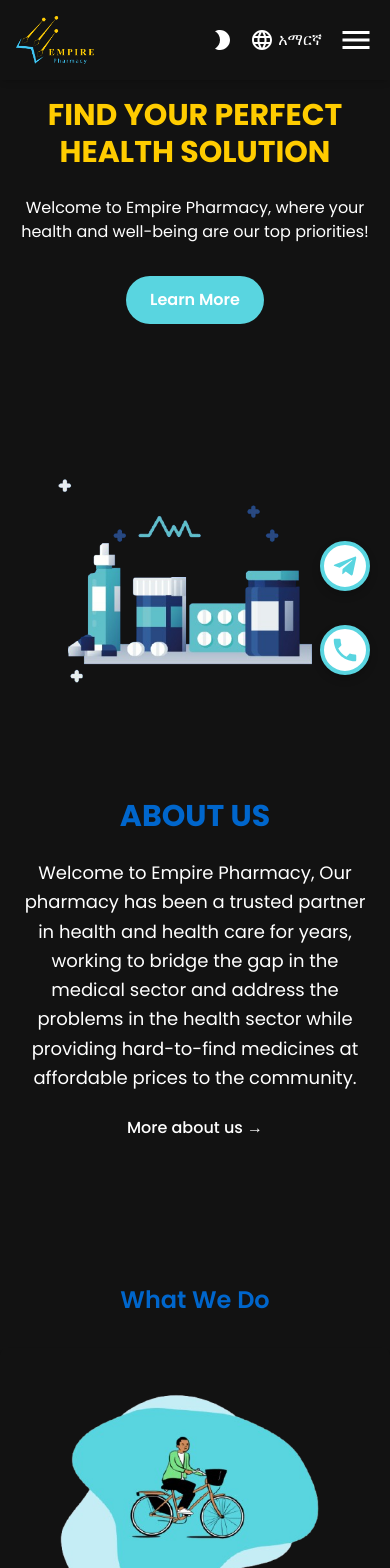
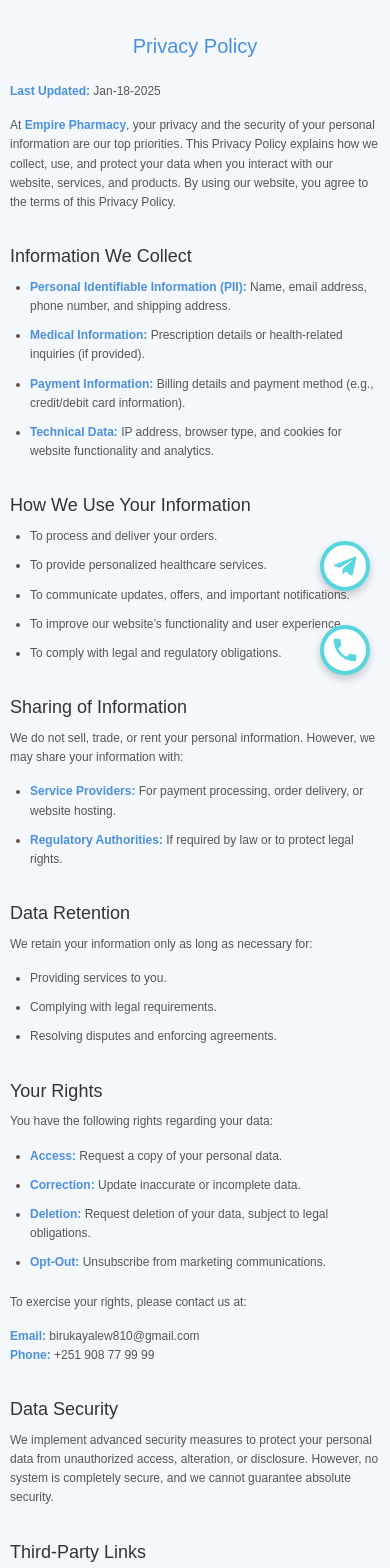
Before and after one commit to Mercycermy/PharmacyWeb, a React (Vite) app: page /PharmacyWeb/privacypolicy in a window 390 px wide. Shown: the top 1568 px of the page. Built offline with nearby package versions, Linux system fonts and the light colour scheme.

Commit message:
html meta update and adding privacy and policy

```diff
--- a/index.html
+++ b/index.html
@@ -3,9 +3,25 @@
   <head>
     <meta charset="UTF-8" />
     <link rel="icon" type="image" href="/src/assets/empire logo.png" />
-    <meta name="viewport" content="width=device-width, initial-scale=1.0" />
-    <title>Empire pharmacy</title>
+    <meta name="viewport" content="width=device-width, initial-scale=1.0">
+    <meta name="description" content="Empire Pharmacy in Ethiopia offers trusted pharmacy services, affordable medicines, online delivery, and expert guidance for health and wellness.">
+    <meta name="keywords" content="
+        Pharmacy in Ethiopia, Trusted Pharmacy Addis Ababa, Affordable Medicines Ethiopia, Health and Wellness Ethiopia, Online Medicine Delivery Ethiopia, Ethiopian Pharmacy Services, Licensed Pharmacists Ethiopia,
+        Online Pharmacy in Ethiopia, Medicine Delivery Services Ethiopia, Prescription Medicines Online Ethiopia, Buy Medicines Online Ethiopia, Health Products Delivered Ethiopia, Online Pharmacy Near Me Ethiopia,
+        Clinical Pharmacy in Ethiopia, Clinical Pharmacy Services Ethiopia, Clinical Pharmacist Addis Ababa, Medical Care Pharmacy Ethiopia, Clinical Health Solutions Ethiopia,
+        How to Open a Pharmacy in Ethiopia, Pharmacy Business Guide Ethiopia, Requirements to Start a Pharmacy Ethiopia, Steps to Open Pharmacy Addis Ababa, Pharmacy License in Ethiopia,
+        Weight Gain Pills in Ethiopia, Hard-to-Find Medicines Ethiopia, Vitamins and Supplements Ethiopia, Skincare and Wellness Ethiopia, Heart Care Products Addis Ababa,
+        Doctor of Pharmacy in Ethiopia, Clinical Pharmacy Courses Ethiopia, Pharmacy Study Programs Ethiopia, Clinical Pharmacology Ethiopia,
+        Online Clinical Pharmacy Ethiopia, Affordable Prescription Medicines Ethiopia, Vitamins and Skincare Pharmacy Ethiopia, Best Online Pharmacy Addis Ababa, Ethiopian Pharmacy for Hard-to-Find Medicines
+    ">
+    <meta name="author" content="Empire Pharmacy">
+    <meta name="robots" content="index, follow">
+    <meta name="og:title" content="Empire Pharmacy - Trusted Online Pharmacy in Ethiopia">
+    <meta name="og:description" content="Explore Empire Pharmacy, your trusted partner for health and wellness in Ethiopia. We offer online medicine delivery, prescription services, and affordable health products.">
+    <meta name="og:type" content="website">
+    <title>Empire Pharmacy - Trusted Online Pharmacy in Ethiopia</title>
     <link rel="stylesheet" href="path/to/your/local/slick-font.woff" type="font/woff2">
+    <link rel="canonical" href="https://www.empirepharmacy.com">
 
   </head>
   <body>
--- a/src/App.jsx
+++ b/src/App.jsx
@@ -1,36 +1,46 @@
-import React, { useContext } from "react"; // Import useContext
+import React, { useContext } from "react";
+import { BrowserRouter as Router, Route, Routes } from "react-router-dom";
 import Navbar from "./components/Navbar";
 import Hero from "./components/Hero";
 import WhyChooseUs from "./components/WhyChooseUs";
 import SubjectCard from "./components/ProductCard";
 import Testimonial from "./components/Testimonial";
-import Footer from "./components/Footer";
 import Contact from "./components/Contact";
 import FAQ from "./components/FAQ";
-import './App.css';
+import Footer from "./components/Footer";
 import ScrollToTop from './components/ScrollToTop/ScrollToTop';
-import  ThemeContext  from './components/contexts/theme'; // Import ThemeContext
+import PrivacyPolicy from "./components/PrivacyPolicy";
+import ThemeContext from './components/contexts/theme';
 import Telegram from "./components/ScrollToTop/Telegramicon";
 import { LanguageProvider } from "./components/contexts/LanguageContext";
 
 const App = () => {
-  const { themeName, toggleTheme } = useContext(ThemeContext); // Destructure themeName from ThemeContext
+  const { themeName } = useContext(ThemeContext);
 
   return (
     <LanguageProvider>
       <div className={`overflow-x-hidden ${themeName} app`}>
-      <Navbar className="navbar" />
+        <Router basename="/PharmacyWeb"> {/* Set base URL */}
           <main>
+            <Routes>
+              <Route path="/" element={
+                <>
+                 <Navbar />
                   <Hero />
                   <WhyChooseUs />
                   <SubjectCard />
                   <FAQ />
                   <Testimonial />
                   <Contact />
+                  <Footer />
+                </>
+              } />
+              <Route path="/privacypolicy" element={<PrivacyPolicy />} />
+            </Routes>
           </main>
-      <Telegram/>
+          <Telegram />
           <ScrollToTop />
-      <Footer />
+        </Router>
       </div>
     </LanguageProvider>
   );
--- a/src/components/Footer.jsx
+++ b/src/components/Footer.jsx
@@ -1,14 +1,13 @@
 import React, { useContext } from "react";
-import { FaPhone, FaEnvelope, FaMapMarkerAlt, FaFacebook } from "react-icons/fa";
+import { FaMapMarkerAlt, FaFacebook } from "react-icons/fa";
 import { GrLinkedinOption } from "react-icons/gr";
 import { FaTelegramPlane } from "react-icons/fa";
 import { motion } from "framer-motion";
 import "./Footer.css";
-import  ThemeContext  from "./contexts/theme";
+import ThemeContext from "./contexts/theme";
 import LanguageContext from "./contexts/LanguageContext";
 
-
-const Footer = ({}) => {
+const Footer = () => {
   const parentVariant = {
     view: {
       opacity: [0, 1],
@@ -47,29 +46,37 @@
       },
     },
   };
+
   const { themeName } = useContext(ThemeContext);
-  const { languageData, toggleLanguage } = useContext(LanguageContext);
+  const { languageData } = useContext(LanguageContext);
   const { footer } = languageData;
+
   return (
     <div className={`app__flex app__footer ${themeName === 'dark' ? 'bg-gray-800' : 'bg-[#f0f7ff]'}`}>
+      {/* Social Links */}
       <motion.div
         className="app__footer-contacts app__flex flex-row items-center"
         variants={parentVariant}
         whileInView="view"
       >
-        {[{
+        {[
+          {
             href: "https://www.linkedin.com/in/empire-health-care-b0783a343?utm_source=share&utm_campaign=share_via&utm_content=profile&utm_medium=android_app",
             icon: <GrLinkedinOption />,
-        }, {
+          },
+          {
             href: "https://t.me/Empirepharmacyy",
             icon: <FaTelegramPlane />,
-        }, {
+          },
+          {
             href: "https://www.facebook.com/profile.php?id=61571042468592&mibextid=ZbWKwL",
             icon: <FaFacebook />,
-        }, {
+          },
+          {
             href: "https://maps.app.goo.gl/u8rrdEj1sA4bdXpo8",
             icon: <FaMapMarkerAlt />,
-        }].map((social, index) => (
+          },
+        ].map((social, index) => (
           <motion.div
             className="app__flex mb-4"
             key={index}
@@ -88,12 +95,29 @@
         ))}
       </motion.div>
 
+      {/* Privacy Policy and Developed by Helix Links */}
+      <motion.div
+        className="app__footer-links app__flex flex-col items-center"
+        variants={parentVariant}
+        whileInView="view"
+      >
+        <motion.a
+          href="/PharmacyWeb/privacypolicy"
+          className={`p-text ${themeName === 'dark' ? 'text-gray-300' : 'text-gray-600'}`}
+          variants={childCopyVariant}
+          whileInView="view"
+        >
+          Privacy Policy
+        </motion.a>
+      </motion.div>
+
+      {/* Footer Copy */}
       <motion.div
         className="app__footer-copyrights"
         variants={parentVariant}
         whileInView="view"
       >
-        {[ footer.title1, footer.title2].map((text, index) => (
+        {[footer.title1, footer.title2].map((text, index) => (
           <motion.p
             className={`p-text ${themeName === 'dark' ? 'text-gray-300' : 'text-gray-600'}`}
             key={index}
--- a/src/components/Hero.jsx
+++ b/src/components/Hero.jsx
@@ -9,14 +9,14 @@
 
 const Hero = () => {
   const { themeName } = useContext(ThemeContext);
-  const { languageData, toggleLanguage } = useContext(LanguageContext);
+  const { languageData } = useContext(LanguageContext);
   const { hero } = languageData;
 
   return (
     <>
       <div className="container grid grid-cols-1 md:grid-cols-2 min-h-[750px] w-full relative">
         {/* brand info */}
-        <div className="flex flex-col justify-center py-14 md:pr-16 xl:pr-40 md:py-0">
+        <div className="flex flex-col justify-center py-14 md:pr-16 xl:pr-40 md:py-0" id="home">
           <div className="text-center md:text-left space-y-6">
 
           <motion.h1
--- /dev/null
+++ b/src/components/PrivacyPolicy.css
@@ -0,0 +1,100 @@
+/* General Styles for Privacy Policy Page */
+.privacy-policy {
+    padding: 20px;
+    font-family: Arial, sans-serif;
+    line-height: 1.6;
+    color: #333;
+    background-color: #f4f7fb;
+    margin: 0;
+    max-width: 1200px;
+    margin: auto;
+  }
+
+  .privacy-policy h1 {
+    text-align: center;
+    color: #4A90E2;
+    margin: 20px;
+    font-size: 2rem;
+
+  }
+
+  .privacy-policy h2 {
+    color: #333;
+    margin-top: 30px;
+    font-size: 22px;
+    border-bottom: 2px solid #f4f7fb;
+    padding-bottom: 5px;
+  }
+
+  .privacy-policy p {
+    font-size: 16px;
+    color: #555;
+    margin-bottom: 15px;
+  }
+
+  .privacy-policy ul {
+    list-style-type: disc;
+    margin-left: 20px;
+    margin-bottom: 20px;
+  }
+
+  .privacy-policy li {
+    font-size: 16px;
+    color: #555;
+    margin-bottom: 10px;
+  }
+
+  .privacy-policy strong {
+    font-weight: bold;
+    color: #4A90E2;
+  }
+
+  /* Links Style */
+  .privacy-policy a {
+    color: #4A90E2;
+    text-decoration: none;
+    transition: color 0.3s;
+  }
+
+  .privacy-policy a:hover {
+    color: #59D5E0;
+  }
+
+
+
+  /* Responsive Styles */
+  @media screen and (max-width: 768px) {
+    .privacy-policy {
+      padding: 15px;
+    }
+
+    .privacy-policy h1 {
+      font-size: 24px;
+    }
+
+    .privacy-policy h2 {
+      font-size: 20px;
+    }
+
+    .privacy-policy p, .privacy-policy li {
+      font-size: 14px;
+    }
+  }
+
+  @media screen and (max-width: 480px) {
+    .privacy-policy {
+      padding: 10px;
+    }
+
+    .privacy-policy h1 {
+      font-size: 20px;
+    }
+
+    .privacy-policy h2 {
+      font-size: 18px;
+    }
+
+    .privacy-policy p, .privacy-policy li {
+      font-size: 12px;
+    }
+  }
--- /dev/null
+++ b/src/components/PrivacyPolicy.jsx
@@ -0,0 +1,97 @@
+import React from "react";
+import "./PrivacyPolicy.css";
+
+const PrivacyPolicy = () => {
+  return (
+    <div className="privacy-policy">
+      <h1>Privacy Policy</h1>
+      <p><strong>Last Updated:</strong> Jan-18-2025</p>
+      <p>
+        At <strong>Empire Pharmacy</strong>, your privacy and the security of your personal
+        information are our top priorities. This Privacy Policy explains how we
+        collect, use, and protect your data when you interact with our website,
+        services, and products. By using our website, you agree to the terms of
+        this Privacy Policy.
+      </p>
+
+      <h2>Information We Collect</h2>
+      <ul>
+        <li><strong>Personal Identifiable Information (PII):</strong> Name, email address, phone number, and shipping address.</li>
+        <li><strong>Medical Information:</strong> Prescription details or health-related inquiries (if provided).</li>
+        <li><strong>Payment Information:</strong> Billing details and payment method (e.g., credit/debit card information).</li>
+        <li><strong>Technical Data:</strong> IP address, browser type, and cookies for website functionality and analytics.</li>
+      </ul>
+
+      <h2> How We Use Your Information</h2>
+      <ul>
+        <li>To process and deliver your orders.</li>
+        <li>To provide personalized healthcare services.</li>
+        <li>To communicate updates, offers, and important notifications.</li>
+        <li>To improve our website’s functionality and user experience.</li>
+        <li>To comply with legal and regulatory obligations.</li>
+      </ul>
+
+      <h2> Sharing of Information</h2>
+      <p>
+        We do not sell, trade, or rent your personal information. However, we
+        may share your information with:
+      </p>
+      <ul>
+        <li><strong>Service Providers:</strong> For payment processing, order delivery, or website hosting.</li>
+        <li><strong>Regulatory Authorities:</strong> If required by law or to protect legal rights.</li>
+      </ul>
+
+      <h2> Data Retention</h2>
+      <p>
+        We retain your information only as long as necessary for:
+      </p>
+      <ul>
+        <li>Providing services to you.</li>
+        <li>Complying with legal requirements.</li>
+        <li>Resolving disputes and enforcing agreements.</li>
+      </ul>
+
+
+      <h2>Your Rights</h2>
+      <p>You have the following rights regarding your data:</p>
+      <ul>
+        <li><strong>Access:</strong> Request a copy of your personal data.</li>
+        <li><strong>Correction:</strong> Update inaccurate or incomplete data.</li>
+        <li><strong>Deletion:</strong> Request deletion of your data, subject to legal obligations.</li>
+        <li><strong>Opt-Out:</strong> Unsubscribe from marketing communications.</li>
+      </ul>
+      <p>
+        To exercise your rights, please contact us at:
+      </p>
+      <p>
+        <strong>Email:</strong> birukayalew810@gmail.com<br />
+        <strong>Phone:</strong> +251 908 77 99 99
+      </p>
+
+      <h2>Data Security</h2>
+      <p>
+        We implement advanced security measures to protect your personal data from
+        unauthorized access, alteration, or disclosure. However, no system is
+        completely secure, and we cannot guarantee absolute security.
+      </p>
+
+      <h2>Third-Party Links</h2>
+      <p>
+        Our website may contain links to external websites. We are not responsible
+        for the privacy practices of third-party sites. We encourage you to
+        review their privacy policies.
+      </p>
+
+      <h2>Changes to This Privacy Policy</h2>
+      <p>
+        We may update this Privacy Policy from time to time. Any changes will be
+        posted on this page with the updated date. Your continued use of our
+        website indicates your acceptance of the changes.
+      </p>
+
+
+    </div>
+  );
+};
+
+export default PrivacyPolicy;
--- a/src/components/ResponsiveMenu.jsx
+++ b/src/components/ResponsiveMenu.jsx
@@ -1,10 +1,11 @@
-import React, { useContext } from 'react';
+import React,  { useContext } from 'react';
+import { Link } from 'react-router-dom'; // Import Link from react-router-dom
 import { motion, AnimatePresence } from 'framer-motion';
 import LanguageContext from "./contexts/LanguageContext";
-import ThemeContext from './contexts/theme'; // Correctly import the ThemeContext
+import ThemeContext from './contexts/theme';
 
-const ResponsiveMenu = ({ isOpen, toggleTheme }) => {
-  const { themeName } = useContext(ThemeContext); // Destructure properly
+const ResponsiveMenu = ({ isOpen }) => {
+  const { themeName } = useContext(ThemeContext);
   const { languageData } = useContext(LanguageContext);
   const { home } = languageData;
 
@@ -20,13 +21,12 @@
         >
           <div className="text-xl font-semibold uppercase bg-primary text-black py-10 m-6 rounded-3xl">
             <ul className="flex flex-col justify-center items-center gap-10">
-            <li><a href="/">{home.homeLink}</a></li>
-              <li><a href="#about"  className="page-scroll">{home.aboutLink}</a></li>
-              <li><a href="#product"  className="page-scroll">{home.productLink}</a></li>
-              <li><a href="#faq"  className="page-scroll">{home.faqLink}</a></li>
-              <li><a href="#contact"  className="page-scroll">{home.contactLink}</a></li>
+              <li><Link to="/" className="page-scroll">{home.homeLink}</Link></li>
+              <li><Link to="#about" className="page-scroll">{home.aboutLink}</Link></li>
+              <li><Link to="#product" className="page-scroll">{home.productLink}</Link></li>
+              <li><Link to="#faq" className="page-scroll">{home.faqLink}</Link></li>
+              <li><Link to="#contact" className="page-scroll">{home.contactLink}</Link></li> {/* Correct link */}
             </ul>
-
           </div>
         </motion.div>
       )}
```
Also changed, not shown: src/components/Footer.css (+38 -5 lines), src/components/Navbar.jsx (+7 -9 lines). Lines whose indentation alone changed are shown as unchanged.
